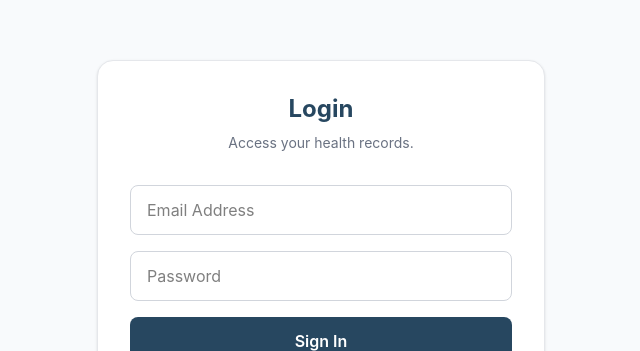
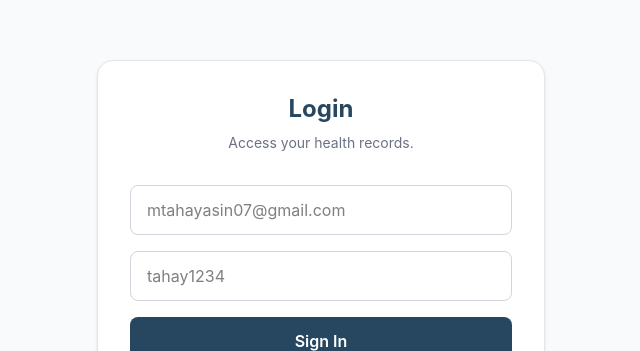
Before and after one commit to TahaY291/telemedicine-admin, a React (Vite) app: page /login in a window 1280 px wide. Shown: the part 149-500 px from the top of the page, without its empty margins (319-959 px from the left). Built offline with nearby package versions, Linux system fonts and the light colour scheme; no server answers.

Commit message:
Login placeholders added

```diff
--- a/src/pages/Login.jsx
+++ b/src/pages/Login.jsx
@@ -107,7 +107,7 @@ const PatientAuth = ({ mode = 'login', forcedRole }) => {
             type="email"
             name="email"
             required
-            placeholder="Email Address"
+            placeholder="mtahayasin07@gmail.com"
             className="w-full px-4 py-3 rounded-lg border border-gray-300 focus:ring-2 focus:ring-[#274760] outline-none transition"
             value={formData.email}
             onChange={handleChange}
@@ -117,7 +117,7 @@ const PatientAuth = ({ mode = 'login', forcedRole }) => {
             type="password"
             name="password"
             required
-            placeholder="Password"
+            placeholder="tahay1234"
             className="w-full px-4 py-3 rounded-lg border border-gray-300 focus:ring-2 focus:ring-[#274760] outline-none transition"
             value={formData.password}
             onChange={handleChange}
```
